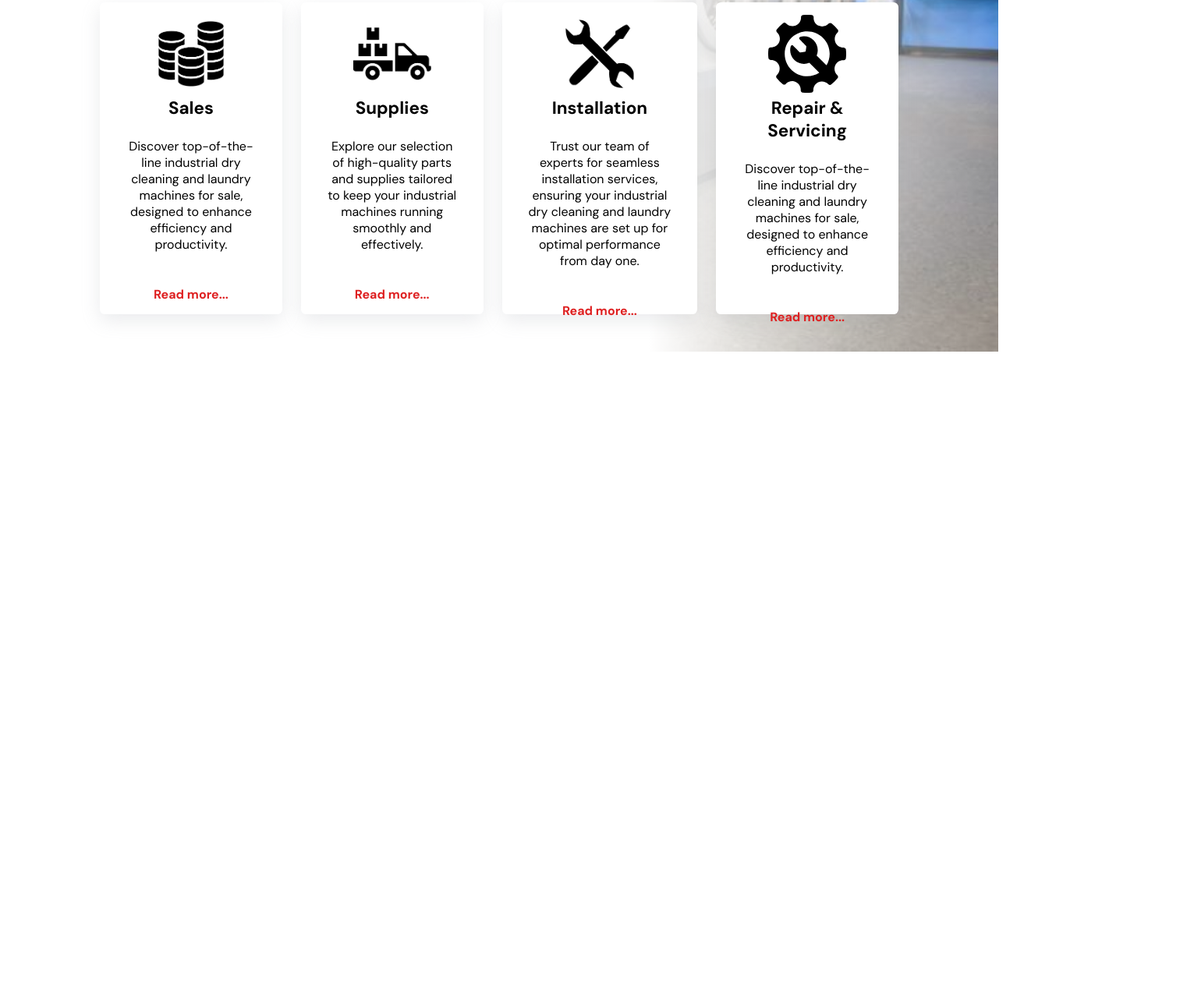
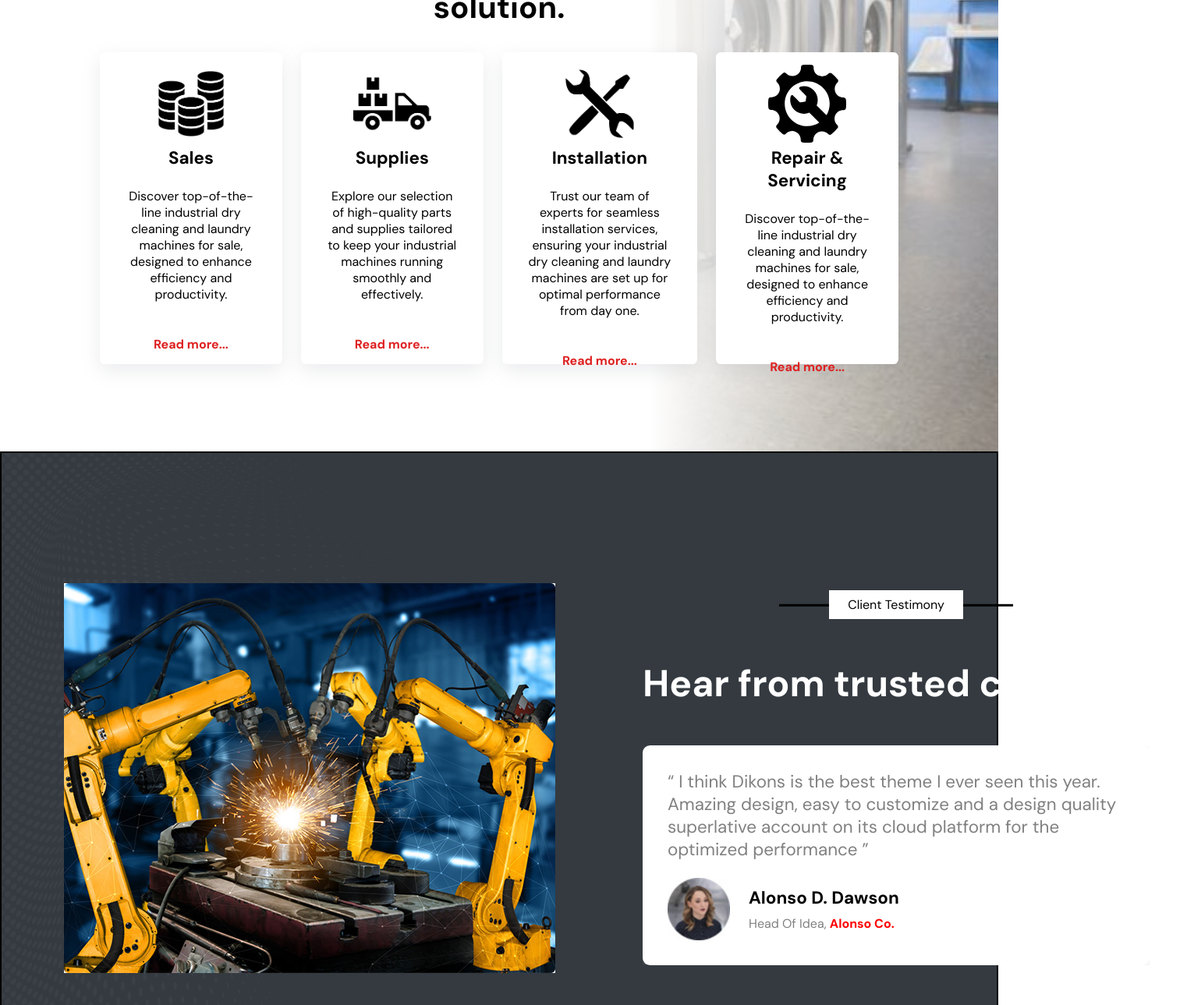
Before and after one commit to DanielOmehe/Dustrilox, a React app in the folder industrial-supplier-website/: page / in a window 1280 px wide. Shown: the part 2033-3322 px from the top of the page at 78% size, 1522 px wide, since content can reach past the window. Before the commit the page ends 2484 px from the top, so only its background shows below. Built offline with nearby package versions, Linux system fonts and the light colour scheme.

Commit message:
Complete client testimonial section

```diff
--- a/industrial-supplier-website/src/components/layout/navbar/index.css
+++ b/industrial-supplier-website/src/components/layout/navbar/index.css
@@ -13,7 +13,7 @@
 .scrolled{
     top: 0;
     left: 0;
-    background-color: lightblue;
+    background-color: #343a40;
 }
 
 .navbar-content{
--- a/industrial-supplier-website/src/components/services/index.css
+++ b/industrial-supplier-website/src/components/services/index.css
@@ -1,5 +1,5 @@
 .our-services{
-    padding: 3rem 4rem;
+    padding: 7rem 4rem;
     width: 100%;
     height: auto;
     margin-top: .5rem;
--- a/industrial-supplier-website/src/components/testimonial/index.css
+++ b/industrial-supplier-website/src/components/testimonial/index.css
@@ -0,0 +1,92 @@
+.client-testimonial{
+    width: 100%;
+    height: fit-content;
+    padding: 8rem 5rem;
+    border: 2px solid #000;
+    display: flex;
+    align-items: center;
+    gap: 4rem;
+    background: #343a40;
+    background-image: url("../../images/background.png");
+    background-repeat: no-repeat;
+}
+
+.testimonial-image{
+    width: 800px;
+}
+
+.testimonial-container{
+    padding: 3rem;
+}
+
+/* .client-testimony{
+    border: 2px solid #fff;
+} */
+
+.testimony-title{
+    font-size: 3rem;
+    color: #fff;
+}
+
+.client-testimonial-carousel{
+    display: flex;
+    margin-top: 3rem;
+    overflow: hidden;
+}
+
+.client-testimonial-carousel-item{
+    background: #fff;
+    width: 650px;
+    height: fit-content;
+    padding: 2rem;
+    box-shadow: rgba(149, 157, 165, 0.2) 0px 8px 24px;
+    border-radius: .6rem;
+    animation: enter .3s linear;
+}
+
+.testimony{
+    font-size: 1.4rem;
+    color: grey;
+    margin-bottom: 1.4rem;
+}
+
+.carousel-item-footer{
+    display: flex;
+    width: 100%;
+    align-items: center;
+    gap: 1.5rem;
+    margin-top: 1.2rem;
+}
+
+.carousel-item-footer img{
+    width: 80px;
+}
+
+.client h1{
+    font-size: 1.4rem;
+    margin-bottom: .5rem;
+}
+
+.client p{
+    color: grey;
+}
+
+.client span{
+    font-weight: bold;
+    color: red;
+    font-family: "DM Sans", sans-serif;
+}
+
+@keyframes enter {
+    0%{
+        opacity: 0;
+        transition: all .4s ease;
+        transform: translateY(400px);
+    }
+    100%{
+        opacity: 1;
+        transition: all .4s ease;
+        transform: translateY(0);
+    }
+
+}
--- a/industrial-supplier-website/src/components/testimonial/index.js
+++ b/industrial-supplier-website/src/components/testimonial/index.js
@@ -1,7 +1,33 @@
-const ClientTestimonial =()=>{
-    return (
-        <section className=""></section>
-    )
-}
+import "./index.css";
+import SectionHeader from "../shared/section-header";
+import Testimonial from "../../images/testimonial.jpg";
+import ClientTestimonialCarousel from "./testimonialCarousel";
+import { useDustriloxContext } from "../../context";
+import ClientTestimonialCarouselItem from "./testimonialCarouselItems";
 
-export default ClientTestimonial
+const ClientTestimonial = () => {
+	const { testimonials } = useDustriloxContext();
+	return (
+		<section className="client-testimonial">
+			<img src={Testimonial} alt="" className="testimonial-image" />
+			<div className="testimonial-container">
+				<SectionHeader name={"Client Testimony"} />
+				<div className="client-testimony">
+					<h1 className="testimony-title">Hear from trusted clients</h1>
+					<ClientTestimonialCarousel>
+						{testimonials.map(({ url, name, post, testimony }, indx) => (
+							<ClientTestimonialCarouselItem
+								url={url}
+								name={name}
+								post={post}
+								testimony={testimony}
+							/>
+						))}
+					</ClientTestimonialCarousel>
+				</div>
+			</div>
+		</section>
+	);
+};
+
+export default ClientTestimonial;
--- /dev/null
+++ b/industrial-supplier-website/src/components/testimonial/testimonialCarousel.js
@@ -0,0 +1,9 @@
+import { Children } from "react";
+import { useDustriloxContext } from "../../context";
+
+const ClientTestimonialCarousel = ({ children }) => {
+const { currentTestimony } =  useDustriloxContext()
+	return <section className="client-testimonial-carousel">{Children.map(children, (child, indx)=> indx === currentTestimony ? child : null)}</section>;
+};
+
+export default ClientTestimonialCarousel;
--- /dev/null
+++ b/industrial-supplier-website/src/components/testimonial/testimonialCarouselItems.js
@@ -0,0 +1,16 @@
+const ClientTestimonialCarouselItem =({url, name, post, testimony})=>{
+    return(
+        <div className="client-testimonial-carousel-item">
+        <p className="testimony">{testimony}</p>
+        <div className="carousel-item-footer">
+            <img src={url} alt="" />
+            <div className="client">
+                <h1>{name}</h1>
+                <p>{post}, <span>Alonso Co.</span></p>
+            </div>
+        </div>
+        </div>
+    )
+}
+
+export default ClientTestimonialCarouselItem
--- a/industrial-supplier-website/src/context/index.js
+++ b/industrial-supplier-website/src/context/index.js
@@ -6,6 +6,10 @@ import Repair from "../images/repair.svg"
 import Cleaner from "../images/Cleaner.jpg";
 import Catering from "../images/catering.jpg";
 import Kitchen from "../images/kitchen.jpeg";
+import Alonso from "../images/alonso.jpg"
+import Josep from "../images/josep.jpg"
+import Maxson from "../images/maxson.jpg"
+import Nico from "../images/nico.jpg"
 
 const DustriloxContext = createContext();
 
@@ -34,16 +38,9 @@ const DustriloxProvider = ({ children }) => {
             subtitle: "Commercial Bakery equipments",
         },
     ];
+
+    const [ currentTestimony, setCurrentTestimony ] = useState(0)
     const [currentItemIndx, setCurrentItemIndx] = useState(0);
-
-    useEffect(()=>{
-        const changeSlide = setInterval(() => {
-            if(currentItemIndx < carouselItms.length - 1) setCurrentItemIndx(currentItemIndx + 1);
-            else setCurrentItemIndx(0);
-        }, 5000);
-
-        return () => clearInterval(changeSlide)
-    }, [currentItemIndx, carouselItms.length])
 
 	const nextItemIndx = () => {
 		if (currentItemIndx < carouselItms.length - 1)
@@ -80,7 +77,53 @@ const DustriloxProvider = ({ children }) => {
 			details: "",
 		},
 	];
-	return <DustriloxContext.Provider value={{ data, currentItemIndx, prevItemIndx, nextItemIndx, carouselItms }}>{children}</DustriloxContext.Provider>;
+
+    const testimonials = [
+        {
+            url: Alonso,
+            name: "Alonso D. Dawson",
+            post: 'Head Of Idea',
+            testimony: '“ I think Dikons is the best theme I ever seen this year. Amazing design, easy to customize and a design quality superlative account on its cloud platform for the optimized performance ”'
+        },
+        {
+            url: Josep,
+            name: "Josep Andrew",
+            post: 'Head Of Idea',
+            testimony: '“ I think Dikons is the best theme I ever seen this year. Amazing design, easy to customize and a design quality superlative account on its cloud platform for the optimized performance ”'
+        },
+        {
+            url: Maxson,
+            name: "Maxson Dowson",
+            post: 'Head Of Idea',
+            testimony: '“ I think Dikons is the best theme I ever seen this year. Amazing design, easy to customize and a design quality superlative account on its cloud platform for the optimized performance ”'
+        },
+        {
+            url: Nico,
+            name: "Nico Robin",
+            post: 'Head Of Idea',
+            testimony: '“ I think Dikons is the best theme I ever seen this year. Amazing design, easy to customize and a design quality superlative account on its cloud platform for the optimized performance ”'
+        },
+    ]
+
+    useEffect(()=>{
+        const changeSlide = setInterval(() => {
+            if(currentItemIndx < carouselItms.length - 1) setCurrentItemIndx(currentItemIndx + 1);
+            else setCurrentItemIndx(0);
+        }, 5000);
+
+        return () => clearInterval(changeSlide)
+    }, [currentItemIndx, carouselItms.length, currentTestimony, testimonials.length])
+
+    useEffect(()=>{
+        const newSlide = setInterval(() => {
+            if(currentTestimony < testimonials.length - 1) setCurrentTestimony(currentTestimony + 1);
+            else setCurrentTestimony(0);
+        }, 10000);
+
+        return () => clearInterval(newSlide)
+    }, [currentTestimony, testimonials.length])
+
+	return <DustriloxContext.Provider value={{ data, currentItemIndx, prevItemIndx, nextItemIndx, carouselItms, testimonials, currentTestimony }}>{children}</DustriloxContext.Provider>;
 };
 
 export default DustriloxProvider;
--- a/industrial-supplier-website/src/pages/home/index.js
+++ b/industrial-supplier-website/src/pages/home/index.js
@@ -6,6 +6,7 @@ import AboutUs from "../../components/about";
 import OurServices from "../../components/services";
 import { FaArrowLeftLong, FaArrowRightLong } from "react-icons/fa6";
 import Button from "../../components/shared/button/button";
+import ClientTestimonial from "../../components/testimonial";
 import { useDustriloxContext } from "../../context";
 
 const HomePage = () => {
@@ -32,6 +33,7 @@ const HomePage = () => {
 			</HeroContent>
 			<AboutUs />
 			<OurServices />
+            <ClientTestimonial />
 		</Layout>
 	);
 };
```
Also changed, not shown: industrial-supplier-website/src/components/layout/footer/index.js (added, +7 -0 lines), industrial-supplier-website/src/components/layout/footer/index.css (added), industrial-supplier-website/src/images/alonso.jpg (added), industrial-supplier-website/src/images/background.png (added), industrial-supplier-website/src/images/josep.jpg (added), industrial-supplier-website/src/images/maxson.jpg (added), industrial-supplier-website/src/images/nico.jpg (added), industrial-supplier-website/src/images/testimonial.jpg (added).
